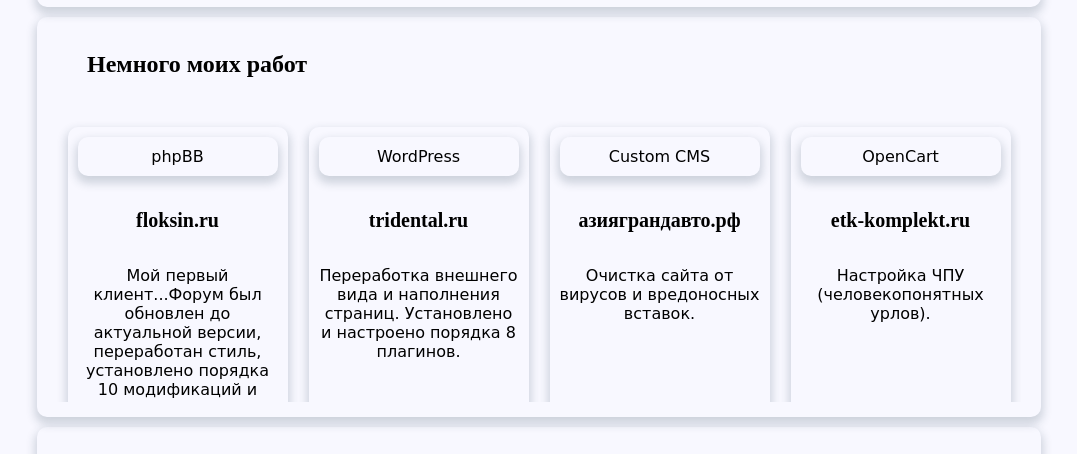
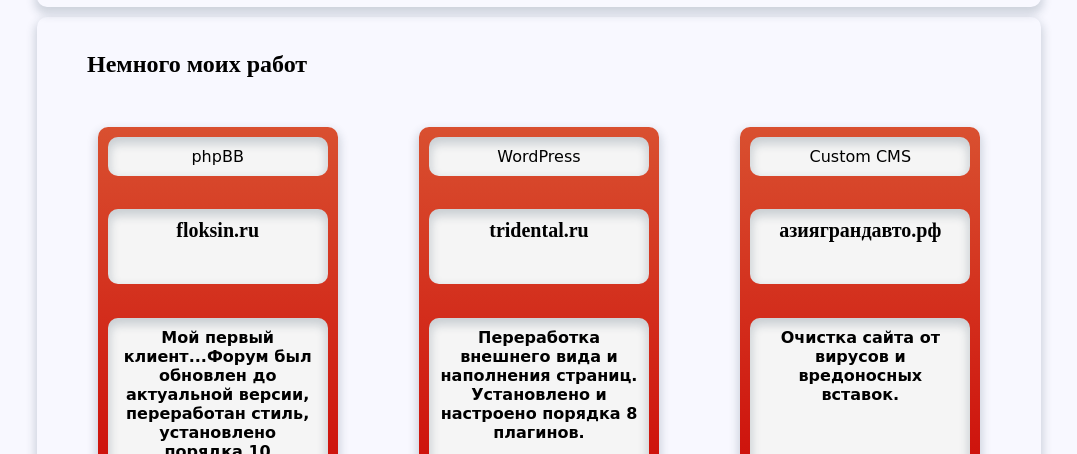
Before and after one commit to DeaDRoMeO/resume, a plain HTML site: page index.html in a window 1280 px wide. Shown: the part 2402-2856 px from the top of the page, without its empty margins (101-1178 px from the left). Drawn offline with Linux system fonts and the light colour scheme; a web font is replaced by a local one.

Commit message:
modified:   css/stylesheet.css 	modified:   js/script.js

```diff
--- a/css/stylesheet.css
+++ b/css/stylesheet.css
@@ -194,11 +194,23 @@
 
 /* end classes */
 /* portfolio */
+.easy {
+  background-image: linear-gradient(to bottom, #ffcc00, #ffc757);
+}
+
+.normal {
+  background-image: linear-gradient(to bottom, #9acd32, #228b22);
+}
+
+.hard {
+  background-image: linear-gradient(to bottom, #d95030, #cc0605);
+}
+
 #myclient {
   display: flex;
   flex-wrap: wrap;
   justify-content: space-around;
-  max-height: 300px;
+  max-height: 445px;
   overflow: auto;
 }
 
@@ -207,30 +219,47 @@
   font-weight: bold;
   font-family: "Kurale", serif;
   text-align: center;
+  -webkit-box-shadow: inset 0px 5px 10px 2px rgb(34 60 80 / 20%);
+  -moz-box-shadow: inset 0px 5px 10px 2px rgba(34, 60, 80, 0.2);
+  box-shadow: inset 0px 5px 10px 2px rgb(34 60 80 / 20%);
+  background: whitesmoke;
+  border-radius: 10px;
+  padding: 10px;
+  height: 55px;
 }
 
 #myclient>div {
   padding: 10px;
   margin: 25px 10px;
-  width: 200px;
+  width: 220px;
   -webkit-box-shadow: 0px 5px 10px 2px rgba(34, 60, 80, 0.2);
   -moz-box-shadow: 0px 5px 10px 2px rgba(34, 60, 80, 0.2);
   box-shadow: 0px 5px 10px 2px rgba(34, 60, 80, 0.2);
   border-radius: 10px;
+  display: flex;
+  flex-direction: column;
 }
 
 .desc {
   text-align: center;
+  font-weight: bold;
+  -webkit-box-shadow: inset 0px 5px 10px 2px rgb(34 60 80 / 20%);
+  -moz-box-shadow: inset 0px 5px 10px 2px rgba(34, 60, 80, 0.2);
+  box-shadow: inset 0px 5px 10px 2px rgb(34 60 80 / 20%);
+  background: whitesmoke;
+  border-radius: 10px;
+  padding: 10px;
+  height: 180px;
 }
 
 .cat {
   text-align: center;
   padding: 10px;
-  -webkit-box-shadow: 0px 5px 10px 2px rgba(34, 60, 80, 0.2);
-  -moz-box-shadow: 0px 5px 10px 2px rgba(34, 60, 80, 0.2);
-  box-shadow: 0px 5px 10px 2px rgba(34, 60, 80, 0.2);
+  -webkit-box-shadow: inset 0px 5px 10px 2px rgb(34 60 80 / 20%);
+  -moz-box-shadow: inset 0px 5px 10px 2px rgba(34, 60, 80, 0.2);
+  box-shadow: inset 0px 5px 10px 2px rgb(34 60 80 / 20%);
   border-radius: 10px;
-  background: ghostwhite;
+  background: whitesmoke;
 }
 
 .offirst {
--- a/js/script.js
+++ b/js/script.js
@@ -1,9 +1,9 @@
-let divClient = document.querySelector("#myclient");
+let divClient = document.querySelector('#myclient');
 
 let massClient = [];
 let t = new XMLHttpRequest();
-t.open("GET", "client_list.json", true);
-t.responseType = "json";
+t.open('GET', 'client_list.json', true);
+t.responseType = 'json';
 t.send();
 t.onload = function () {
   massClient = t.response;
@@ -11,9 +11,9 @@
 
 setTimeout(function () {
   for (let oneclient of massClient) {
-    let div = document.createElement("div");
+    let div = document.createElement('div');
+    div.classList.add(oneclient.level);
     div.innerHTML = `<div class="cat">${oneclient.cat}</div><h5>${oneclient.url}</h5><div class="desc">${oneclient.description}</div>`;
     divClient.appendChild(div);
-    console.log(oneclient);
   }
 }, 1000);
```
